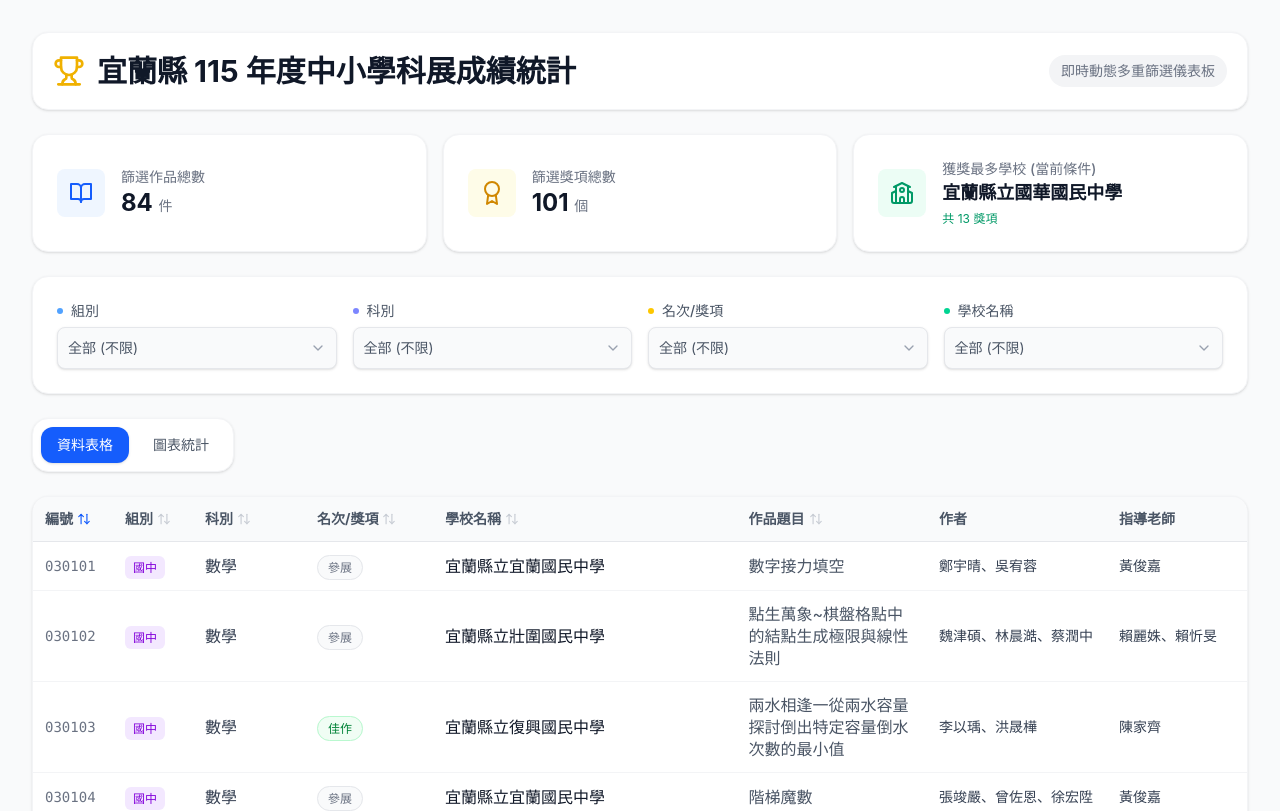
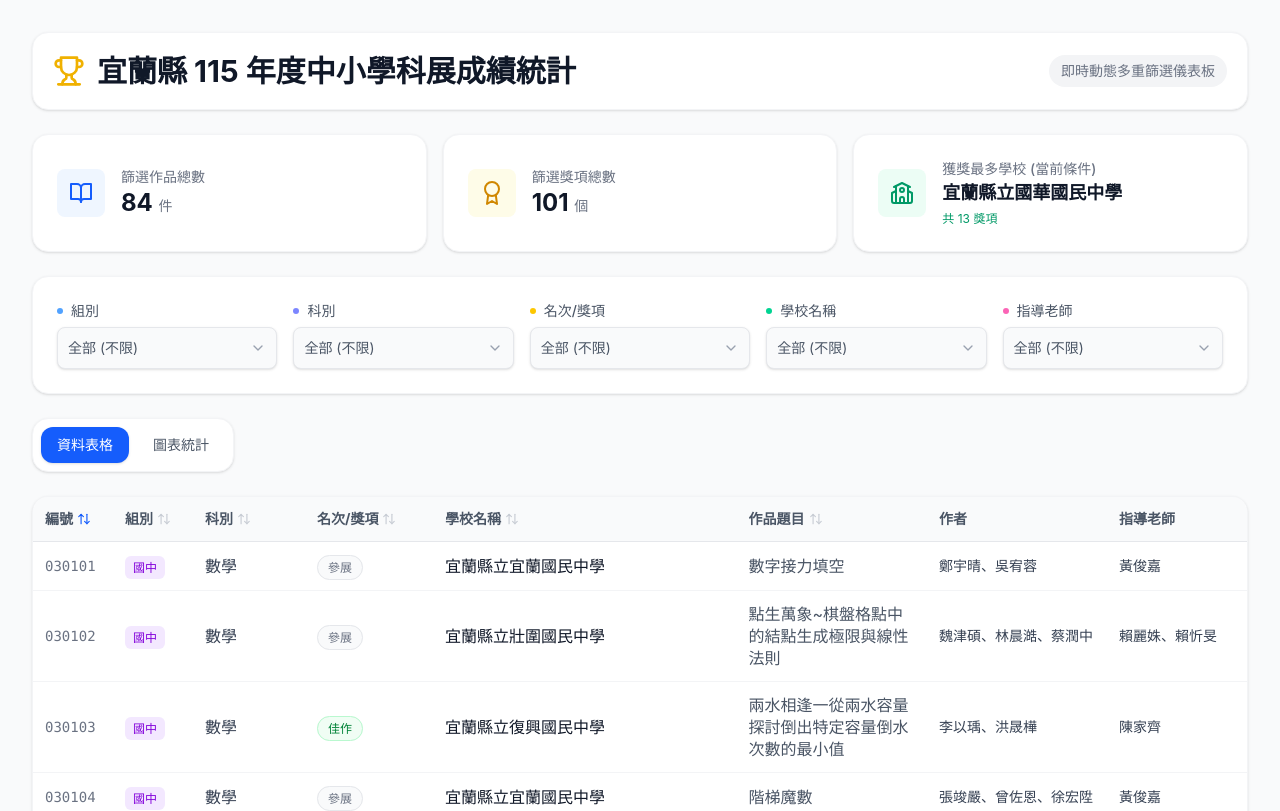
Before and after one commit to similaitw/yilan-science-fair, a React (Vite) app: page / in a window 1280 px wide. Shown: the top 811 px of the page. Built offline with nearby package versions, Linux system fonts and the light colour scheme.

Commit message:
新增指導老師篩選與排行圖表

```diff
--- a/src/App.jsx
+++ b/src/App.jsx
@@ -345,7 +345,8 @@ export default function App() {
     groups: [],      // 多選：組別
     categories: [],  // 多選：科別
     awards: [],      // 多選：名次/獎項
-    schools: []      // 多選：學校名稱
+    schools: [],     // 多選：學校名稱
+    teachers: []     // 多選：指導老師
   });
 
   // 排序狀態
@@ -365,6 +366,27 @@ export default function App() {
   const awardWeights = { '特優': 1, '優等': 2, '佳作': 3, '探究精神獎': 4, '團隊合作獎': 5, '鄉土教材獎': 6, '參展': 7 };
   const uniqueAwards = [...new Set(rawData.map(item => item.award))].sort((a, b) => (awardWeights[a] || 99) - (awardWeights[b] || 99));
 
+  // 指導老師清單(拆分多位老師 + 去重)
+  const uniqueTeachers = useMemo(() => {
+    const set = new Set();
+    Object.values(authorData).forEach(v => {
+      if (!v?.teachers) return;
+      v.teachers.split(/[、,,\s]+/).forEach(t => {
+        const name = t.trim();
+        if (name && name !== '—') set.add(name);
+      });
+    });
+    return [...set].sort();
+  }, []);
+
+  // 判斷單筆作品是否包含任一指定老師
+  const itemMatchTeachers = (item, teachers) => {
+    if (teachers.length === 0) return true;
+    const raw = authorData[item.id]?.teachers || '';
+    const names = raw.split(/[、,,\s]+/).map(s => s.trim()).filter(Boolean);
+    return teachers.some(t => names.includes(t));
+  };
+
   // 多重條件篩選過濾資料
   const filteredData = useMemo(() => {
     return rawData.filter(item => {
@@ -372,7 +394,8 @@ export default function App() {
       const matchCategory = filters.categories.length === 0 || filters.categories.includes(item.category);
       const matchAward = filters.awards.length === 0 || filters.awards.includes(item.award);
       const matchSchool = filters.schools.length === 0 || filters.schools.includes(item.school);
-      return matchGroup && matchCategory && matchAward && matchSchool;
+      const matchTeacher = itemMatchTeachers(item, filters.teachers);
+      return matchGroup && matchCategory && matchAward && matchSchool && matchTeacher;
     });
   }, [filters]);
 
@@ -467,6 +490,26 @@ export default function App() {
       .slice(0, 10);
   }, [filteredData]);
 
+  // 圖表:指導老師獲獎數排行(排除「參展」,同一編號一件作品的老師各計 1)
+  const chartTopTeachers = useMemo(() => {
+    const counts = {};
+    const seen = new Set();
+    filteredData.forEach(d => {
+      if (d.award === '參展') return;
+      const key = `${d.id}|${d.award}`;
+      if (seen.has(key)) return;
+      seen.add(key);
+      const raw = authorData[d.id]?.teachers || '';
+      raw.split(/[、,,\s]+/).map(s => s.trim()).filter(Boolean).forEach(name => {
+        counts[name] = (counts[name] || 0) + 1;
+      });
+    });
+    return Object.entries(counts)
+      .map(([teacher, count]) => ({ teacher, count }))
+      .sort((a, b) => b.count - a.count)
+      .slice(0, 10);
+  }, [filteredData]);
+
   // 圖表 4:獎項分布圓餅(排除「參展」)
   const chartAwardPie = useMemo(() => {
     const counts = {};
@@ -555,7 +598,7 @@ export default function App() {
 
         {/* --- 全新單列式多重篩選條件區塊 --- */}
         <div className="bg-white p-4 md:p-6 rounded-2xl shadow-sm border border-gray-100">
-          <div className="grid grid-cols-1 sm:grid-cols-2 lg:grid-cols-4 gap-4">
+          <div className="grid grid-cols-1 sm:grid-cols-2 lg:grid-cols-3 xl:grid-cols-5 gap-4">
 
             {/* 組別多選 */}
             <div className="flex flex-col relative">
@@ -603,6 +646,19 @@ export default function App() {
                 selected={filters.schools}
                 onChange={(newSchools) => setFilters(prev => ({ ...prev, schools: newSchools }))}
                 searchPlaceholder="請輸入學校關鍵字搜尋..."
+              />
+            </div>
+
+            {/* 指導老師多選 (含搜尋) */}
+            <div className="flex flex-col relative">
+              <label className="text-sm font-medium text-gray-600 mb-1.5 flex items-center">
+                <span className="w-1.5 h-1.5 bg-pink-400 rounded-full mr-2"></span>指導老師
+              </label>
+              <MultiSelect
+                options={uniqueTeachers}
+                selected={filters.teachers}
+                onChange={(newTeachers) => setFilters(prev => ({ ...prev, teachers: newTeachers }))}
+                searchPlaceholder="請輸入老師姓名搜尋..."
               />
             </div>
 
@@ -725,6 +781,24 @@ export default function App() {
                 </BarChart>
               </ResponsiveContainer>
             </div>
+
+            {/* 指導老師獲獎排行 */}
+            <div className="bg-white p-6 rounded-2xl shadow-sm border border-gray-100">
+              <h2 className="text-lg font-bold text-gray-900 mb-4">指導老師獲獎排行 前 10 名(不含參展)</h2>
+              {chartTopTeachers.length > 0 ? (
+                <ResponsiveContainer width="100%" height={Math.max(300, chartTopTeachers.length * 36)}>
+                  <BarChart data={chartTopTeachers} layout="vertical" margin={{ left: 40 }}>
+                    <CartesianGrid strokeDasharray="3 3" stroke="#e5e7eb" />
+                    <XAxis type="number" tick={{ fontSize: 12 }} allowDecimals={false} />
+                    <YAxis type="category" dataKey="teacher" tick={{ fontSize: 12 }} width={140} />
+                    <Tooltip contentStyle={{ borderRadius: 8, fontSize: 13 }} />
+                    <Bar dataKey="count" fill="#ec4899" radius={[0, 6, 6, 0]} />
+                  </BarChart>
+                </ResponsiveContainer>
+              ) : (
+                <p className="text-sm text-gray-400">目前篩選條件下無得獎作品</p>
+              )}
+            </div>
           </div>
         )}
 
```
